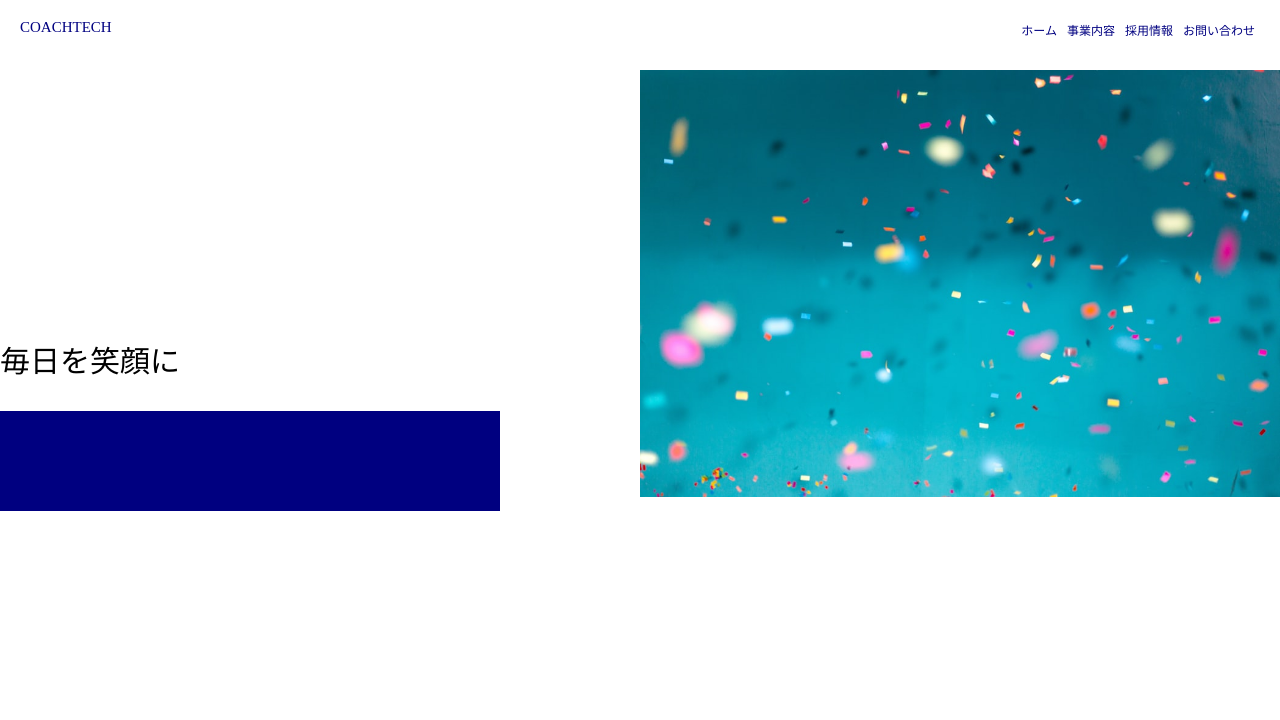
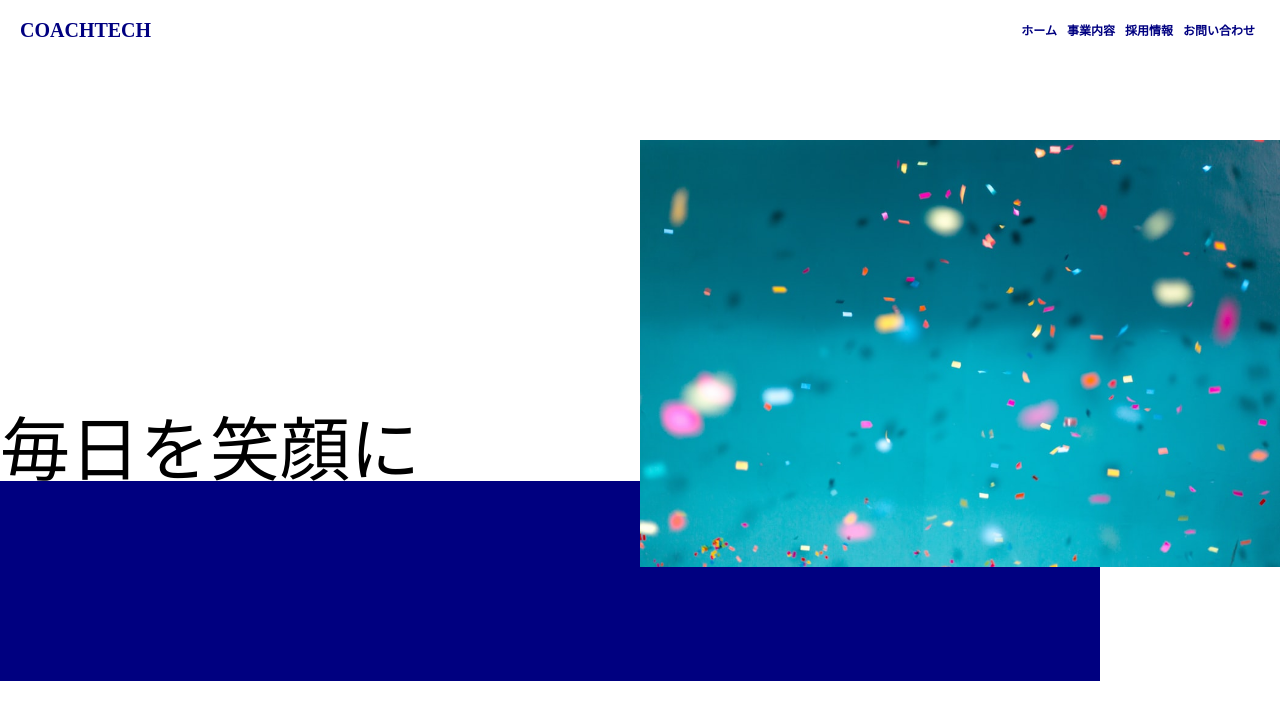
Before and after one commit to momomikajikawa/exercise3, a plain HTML site: page index.html in a window 1280 px wide. Drawn offline with Linux system fonts and the light colour scheme.

Commit message:
exercise

```diff
--- a/css/style.css
+++ b/css/style.css
@@ -4,8 +4,9 @@
 
 .header-logo{
 float :left;
-font-size: 15px;
+font-size: 20px;
 color: navy;
+font-weight: bold;
 }
 
 .header-list li{
@@ -14,6 +15,7 @@ color: navy;
   padding: 5px;
   list-style: none;
   color: navy;
+  font-weight: bold;
 }
 
 .relative{
@@ -21,23 +23,24 @@ color: navy;
 }
 
 .relative-img{
-  margin: 30px 0 0 auto;
+  position: relative;
+  margin: 100px 0 0 auto;
   display: block;
   width: 50%;
-  z-index: 10;
+  z-index: 2;
 }
 
 .absolute-text{
   position: absolute;
   top: 65%;
-  font-size: 30px;
+  font-size: 70px;
 }
 
 .abdolute-box{
   position: absolute;
   top: 80%;
   background-color: navy;
-  width: 500px;
-  height: 100px;
-  z-index: 0;
+  width: 1100px;
+  height: 200px;
+  z-index: 1;
 }
```
